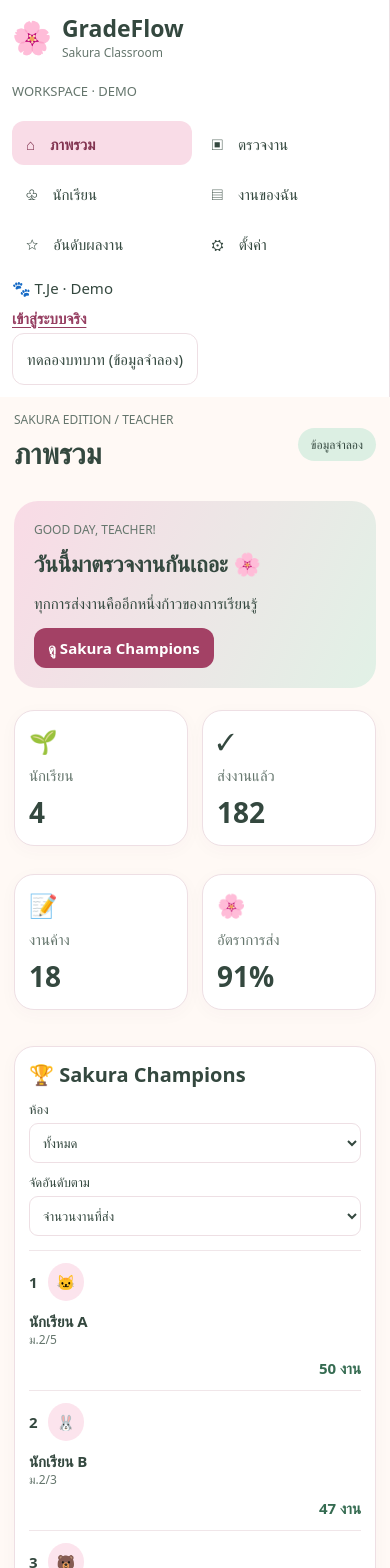
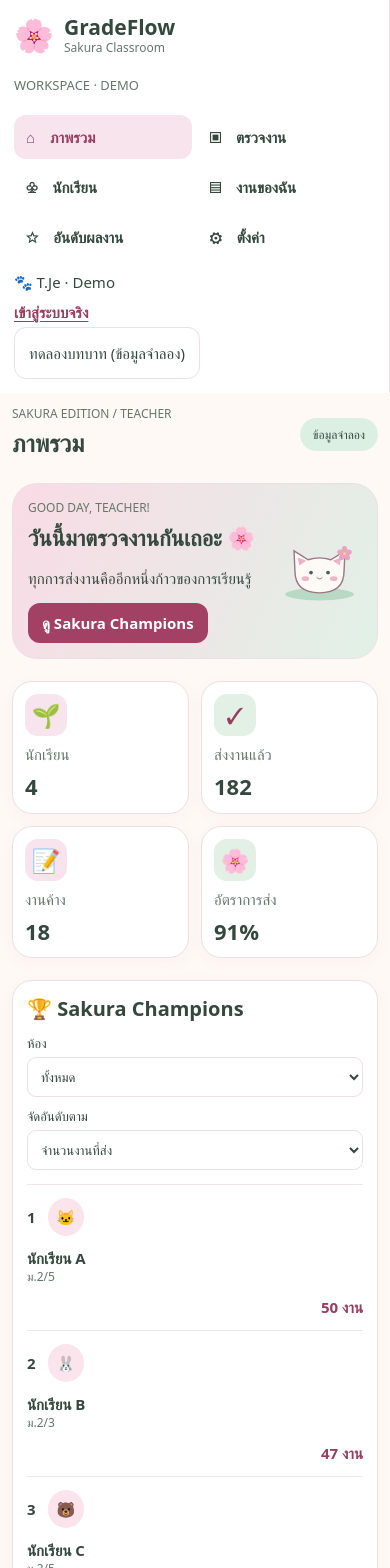
Before and after one commit to Jezang/gradeflow-next, a Next.js app: page /demo in a window 390 px wide. Shown: the top 1568 px of the page. Built offline with nearby package versions, Linux system fonts and the light colour scheme.

Commit message:
Add cohesive responsive dashboard, score table and champions styling

```diff
--- a/app/workspace/garden.css
+++ b/app/workspace/garden.css
@@ -25,3 +25,79 @@
  .garden:not(.sakura-home) a.primary {display:inline-flex;align-items:center;min-height:44px;padding:10px 15px;border-radius:12px;text-decoration:none;color:#fff}
  .garden:not(.sakura-home) nav button {min-height:44px}
 }
+
+/* Sakura refresh — workspace and demo. Keep print presentation unchanged. */
+@media screen {
+ .sakura-dashboard {--sakura-accent:#963e61;--sakura-soft:#f8e4ed;--sakura-mint:#e2f0e6;--sakura-line:var(--garden-border);--sakura-surface:var(--garden-card)}
+ .sakura-dashboard.mint {--sakura-accent:#386b50;--sakura-soft:#deeee2;--sakura-mint:#e8f2e8}
+ .sakura-dashboard.night {--sakura-accent:#f4b6ce;--sakura-soft:#4c3845;--sakura-mint:#344c3e}
+ .sakura-dashboard>aside {padding:22px 14px;gap:12px}
+ .sakura-dashboard>aside .brand {font-size:21px;line-height:1.25}
+ .sakura-dashboard>aside .account {margin:0;color:var(--garden-muted)}
+ .sakura-dashboard nav button {border-radius:12px;font-weight:600;padding:11px 12px;line-height:1.4;overflow-wrap:anywhere}
+ .sakura-dashboard nav button.active {background:var(--sakura-soft);color:var(--sakura-accent)}
+ .sakura-dashboard nav button:not(.active):hover {background:var(--sakura-soft);color:var(--sakura-accent)}
+ .sakura-dashboard main {padding:clamp(18px,3vw,38px);min-width:0}
+ .sakura-dashboard main>header {gap:10px;margin-bottom:20px}
+ .sakura-dashboard main>header h1 {font-size:clamp(24px,3vw,34px);line-height:1.3;overflow-wrap:anywhere}
+ .sakura-dashboard main>header .pill {flex:none;max-width:45%;text-align:center}
+ .sakura-dashboard .dashboard-welcome {min-height:190px;border:1px solid var(--sakura-line);border-radius:25px;padding:clamp(20px,3.3vw,36px);gap:16px}
+ .sakura-dashboard .dashboard-welcome>div:first-child {min-width:0}
+ .sakura-dashboard .dashboard-welcome h2 {font-size:clamp(24px,3.2vw,35px);line-height:1.35;margin:7px 0;overflow-wrap:anywhere}
+ .dashboard-mascot {width:clamp(105px,23%,205px);flex:none}
+ .dashboard-mascot svg {display:block;width:100%;height:auto}
+ .dashboard-shortcuts {display:grid;grid-template-columns:repeat(4,minmax(0,1fr));gap:12px;margin:0 0 22px}
+ .sakura-dashboard .dashboard-shortcut {display:grid;justify-items:start;align-content:start;gap:8px;text-align:left;padding:16px;min-height:120px;min-width:0;border:1px solid var(--sakura-line);border-radius:18px;box-shadow:0 5px 18px #6a425508}
+ .dashboard-shortcut>span,.dashboard-stat>span {display:grid;place-items:center;width:42px;height:42px;background:var(--sakura-soft);color:var(--sakura-accent);border-radius:13px;font-size:23px}
+ .dashboard-shortcut:nth-child(even)>span,.dashboard-stat:nth-child(even)>span {background:var(--sakura-mint)}
+ .dashboard-shortcut>strong {line-height:1.4}
+ .dashboard-shortcut>small {line-height:1.55}
+ .sakura-dashboard .dashboard-stats {gap:12px}
+ .sakura-dashboard .dashboard-stat {padding:17px;margin:0}
+ .sakura-dashboard .dashboard-stat strong {font-size:clamp(22px,3vw,30px);line-height:1.3}
+ .sakura-dashboard .dashboard-ranking {align-items:start}
+ .sakura-dashboard .panel {min-width:0}
+ .sakura-dashboard .scanner-intro,.sakura-dashboard .champions-intro {border-top:4px solid var(--sakura-accent)}
+ .sakura-dashboard .scanner-intro>small,.sakura-dashboard .champions-intro>small {color:var(--sakura-accent);letter-spacing:.09em;font-weight:750;margin-bottom:7px}
+ .sakura-dashboard .scanner-intro>label {max-width:600px}
+ .sakura-dashboard .teaching-grid .filters button {min-height:44px}
+ .sakura-dashboard .teaching-grid .filters input,.sakura-dashboard .teaching-grid .filters select {min-height:44px}
+ .score-table-scroll {width:100%;max-width:100%;overflow-x:auto;border:1px solid var(--garden-border);border-radius:14px;margin:12px 0;overscroll-behavior-x:contain}
+ .score-table-scroll:focus-visible {outline:3px solid var(--sakura-accent,#963e61);outline-offset:3px}
+ .sakura-score-table {width:100%;min-width:570px;border-collapse:collapse;font-size:14px;text-align:left}
+ .sakura-score-table caption {text-align:left;padding:12px 14px;font-weight:700;color:var(--garden-ink)}
+ .sakura-score-table thead {background:var(--sakura-soft,#f8e4ed)}
+ .sakura-score-table th,.sakura-score-table td {padding:12px 13px;border-bottom:1px solid var(--garden-border);vertical-align:top;text-align:left}
+ .sakura-score-table tbody tr:last-child>* {border-bottom:0}
+ .sakura-score-table tbody tr:focus-within {background:var(--sakura-mint,#e2f0e6)}
+ .score-row-actions {display:flex;flex-wrap:wrap;gap:6px;align-items:center}
+ .score-row-actions button {min-height:44px;padding:8px 10px}
+ .score-inline-edit {display:grid;gap:8px;min-width:145px}
+ .score-inline-edit input {width:100%;min-height:44px}
+ .score-inline-edit button {min-height:44px}
+ .sakura-dashboard .champions-panel .rank {gap:12px;padding:13px 0}
+ .sakura-dashboard .champions-panel .rank>strong:last-child {color:var(--sakura-accent);font-variant-numeric:tabular-nums}
+ .sakura-dashboard .champions-panel .podium-step {border:1px solid #d4b996;box-shadow:0 5px 14px #8a634c12;line-height:1.5}
+ .sakura-dashboard .champions-panel .podium-step small {color:#34483f}
+ .sakura-dashboard .champions-panel progress {accent-color:#64a783}
+ @media(max-width:1120px) {.dashboard-shortcuts{grid-template-columns:repeat(2,minmax(0,1fr))}.sakura-dashboard .dashboard-stats{grid-template-columns:repeat(2,minmax(0,1fr))}}
+ @media(max-width:850px) {
+  .sakura-dashboard>aside {padding:14px;gap:8px}
+  .sakura-dashboard>aside nav {grid-template-columns:repeat(auto-fit,minmax(135px,1fr))}
+  .sakura-dashboard main {padding:16px}
+  .sakura-dashboard .dashboard-welcome {min-height:145px}
+  .sakura-dashboard .dashboard-shortcut {padding:12px;min-height:108px}
+  .sakura-dashboard .dashboard-ranking {grid-template-columns:minmax(0,1fr)}
+  .sakura-dashboard .champions-panel .rank>div {flex:1 1 100%}
+ }
+ @media(max-width:400px) {
+  .sakura-dashboard main {padding:12px}
+  .sakura-dashboard .dashboard-welcome {padding:15px;gap:7px}
+  .sakura-dashboard .dashboard-welcome h2 {font-size:22px}
+  .sakura-dashboard .dashboard-mascot {width:85px}
+  .sakura-dashboard .dashboard-shortcuts {gap:8px}
+  .sakura-dashboard .dashboard-shortcut {padding:10px;font-size:13px}
+  .sakura-dashboard .dashboard-stat {padding:12px}
+  .sakura-score-table th,.sakura-score-table td {padding:10px}
+ }
+}
```
